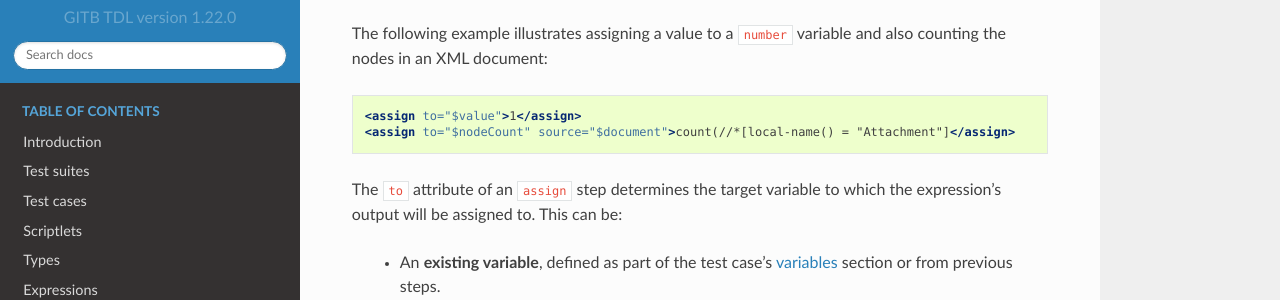
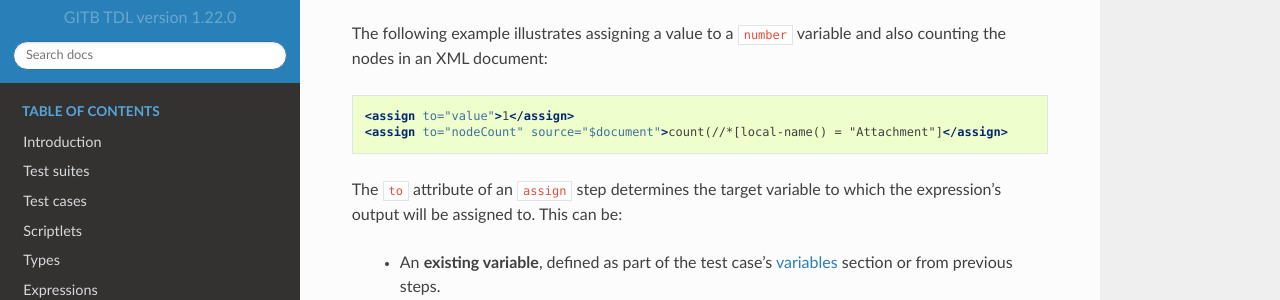
Before and after one commit to ISAITB/docs-tdl, a Sphinx documentation site: the page built from source/constructs/index.rst, in a window 1280 px wide and 900 px high, scrolled down 20830 px. Shown: the part 151-451 px from the top of the window. Built offline with Sphinx 7.4.7 and the Read the Docs theme 2.0.0, drawn with Linux system fonts in a browser that asks for light colours.

Commit message:
TDL docs improvement

```diff
--- a/source/constructs/index.rst
+++ b/source/constructs/index.rst
@@ -1112,8 +1112,8 @@
 
 .. code-block:: xml
 
-    <assign to="$value">1</assign>
-    <assign to="$nodeCount" source="$document">count(//*[local-name() = "Attachment"]</assign>
+    <assign to="value">1</assign>
+    <assign to="nodeCount" source="$document">count(//*[local-name() = "Attachment"]</assign>
 
 The ``to`` attribute of an ``assign`` step determines the target variable to which the expression's output will be assigned to. This can be:
 
```
